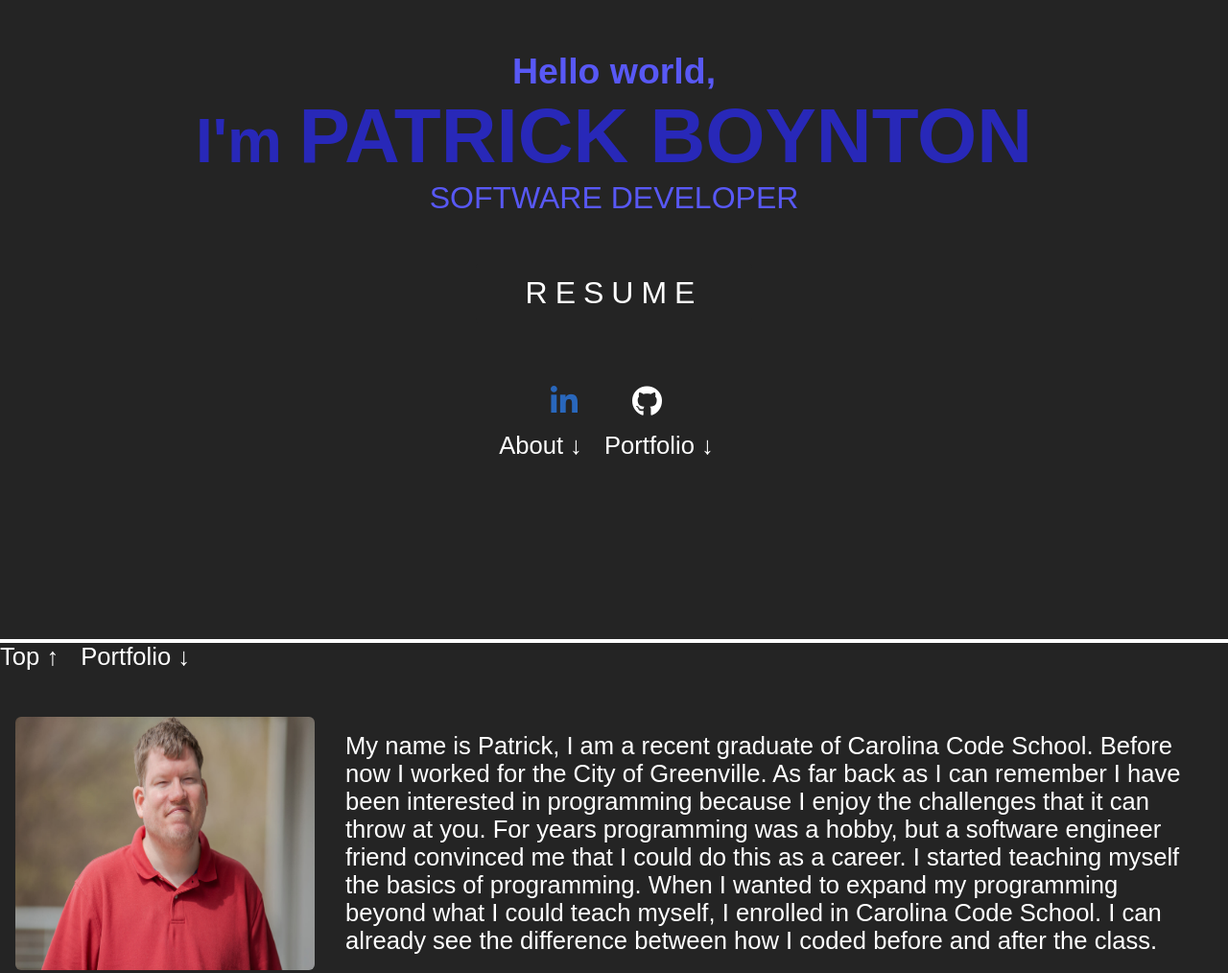
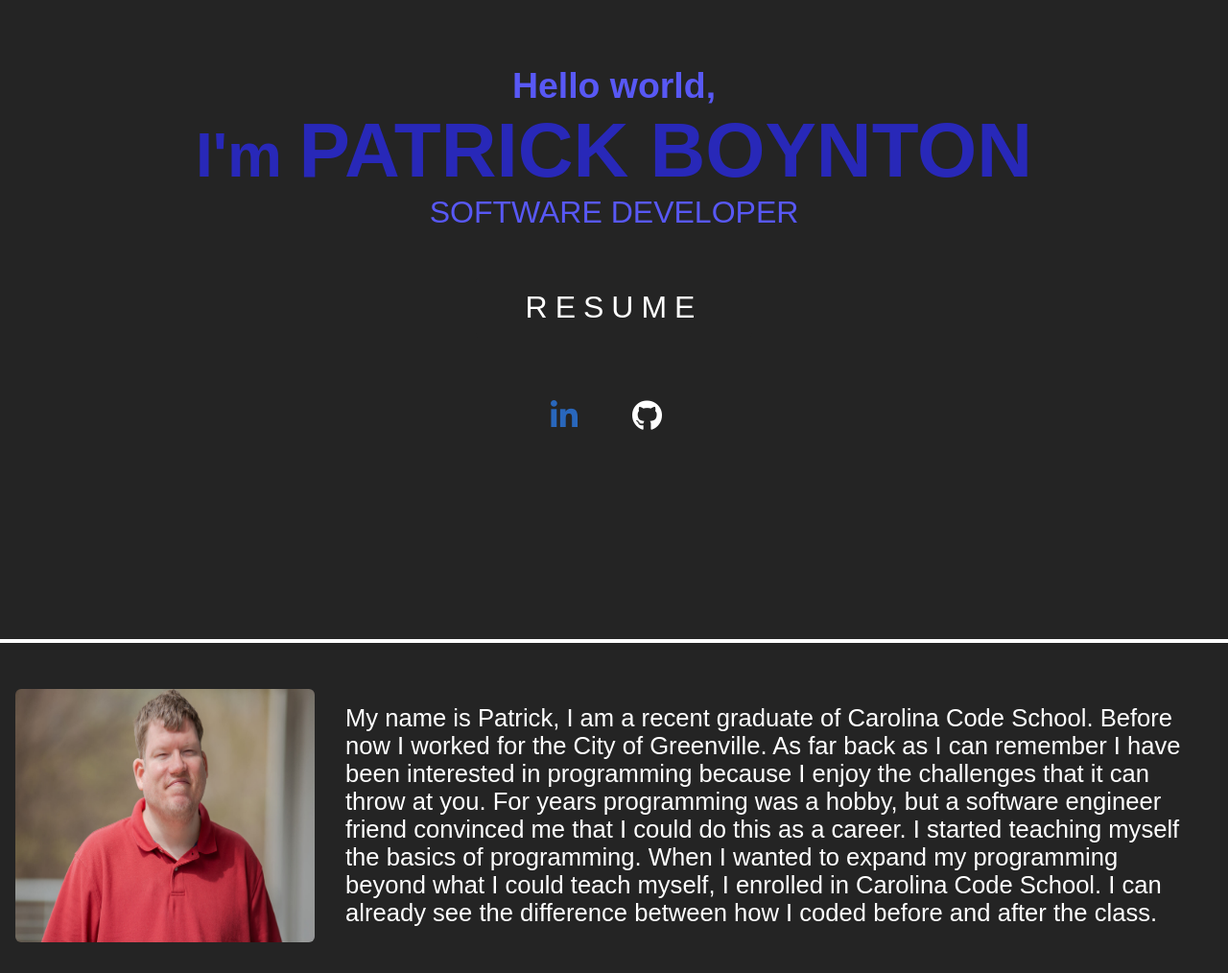
Before and after one commit to PatrickBoynton/portfolio2, a plain HTML site: page index.html in a window 1280 px wide. Shown: the part 134-1148 px from the top of the page at 96% size. Drawn offline with Linux system fonts and the light colour scheme.

Commit message:
Removed the arrow links.

```diff
--- a/index.html
+++ b/index.html
@@ -32,18 +32,9 @@
                     <i class="fab fa-github github-hover"> </i>
                 </a>
             </div>
-
-            <div class="links">
-                <a class="links-a" href="#about">About &#8595;</a>
-                <a class="links-a" href="#portfolio">Portfolio &#8595;</a>
-            </div>
         </header>
 
         <hr />
-        <div class="links">
-            <a class="links-a" href="#about">Top &#8593;</a>
-            <a class="links-a" href="#portfolio">Portfolio &#8595;</a>
-        </div>
         <main class="about" id="about" name="about">
             <img src="assets/images/MeProf.jpeg" alt="Me" />
             <p class="about-text">
@@ -59,7 +50,6 @@
         </main>
         <hr />
         <section class="portfolio" id="portfolio" name="portfolio">
-            <a href="#top">Top &#8593;</a>
             <h2>My Works</h2>
             <p>
                 Note: The Django projects are running on the free version of Heroku, which is
```
